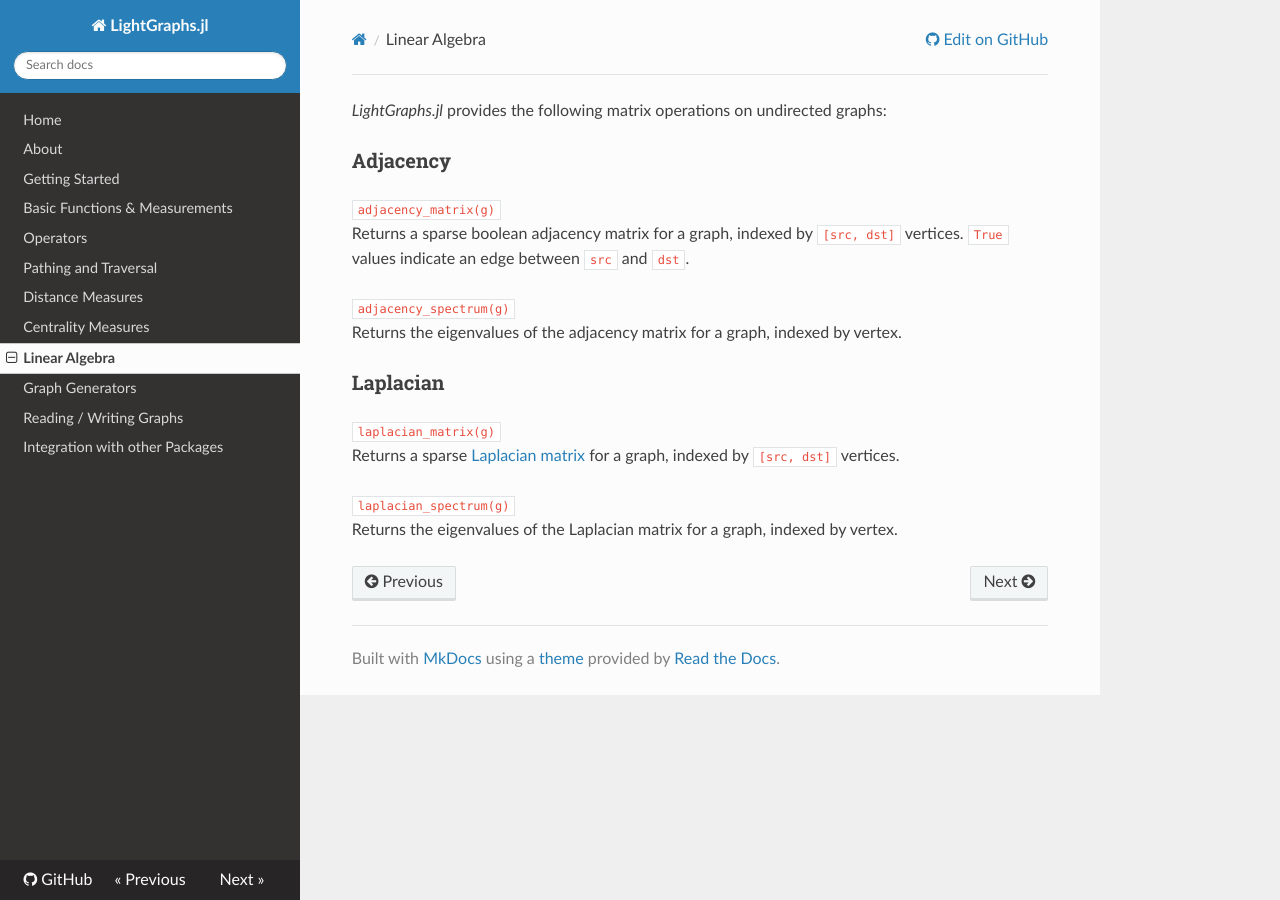
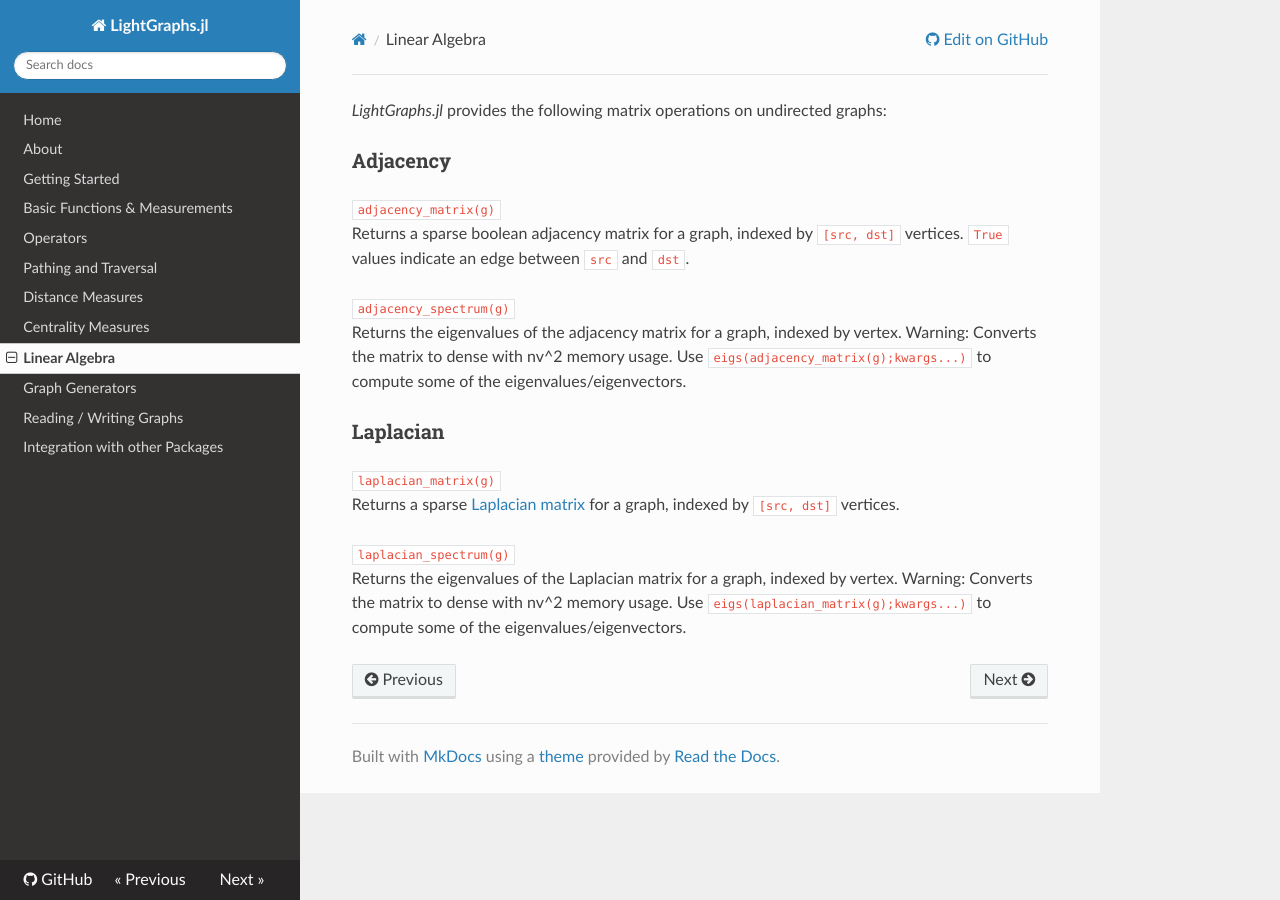
Before and after one commit to sbromberger/LightGraphs.jl, an MkDocs documentation site: the page built from doc/linalg.md, in a window 1280 px wide. Built offline with MkDocs 1.6.1, drawn with Linux system fonts in a browser that asks for light colours; nearby versions of some CDN libraries; old or Windows-style settings are respelled for this version of MkDocs.

Commit message:
Update linalg.md
Warn people about dense matrices in adjacency_spectrum and laplacian_spectrum.

```diff
--- a/doc/linalg.md
+++ b/doc/linalg.md
@@ -5,7 +5,7 @@
 Returns a sparse boolean adjacency matrix for a graph, indexed by `[src, dst]` vertices. `True` values indicate an edge between `src` and `dst`.
 
 `adjacency_spectrum(g)`
-Returns the eigenvalues of the adjacency matrix for a graph, indexed by vertex.
+Returns the eigenvalues of the adjacency matrix for a graph, indexed by vertex. Warning: Converts the matrix to dense with nv^2 memory usage. Use `eigs(adjacency_matrix(g);kwargs...)` to compute some of the eigenvalues/eigenvectors.
 
 
 ### Laplacian
@@ -14,4 +14,4 @@ Returns the eigenvalues of the adjacency matrix for a graph, indexed by vertex.
 Returns a sparse [Laplacian matrix](https://en.wikipedia.org/wiki/Laplacian_matrix) for a graph, indexed by `[src, dst]` vertices.
 
 `laplacian_spectrum(g)`
-Returns the eigenvalues of the Laplacian matrix for a graph, indexed by vertex.
+Returns the eigenvalues of the Laplacian matrix for a graph, indexed by vertex. Warning: Converts the matrix to dense with nv^2 memory usage. Use `eigs(laplacian_matrix(g);kwargs...)` to compute some of the eigenvalues/eigenvectors.
```
